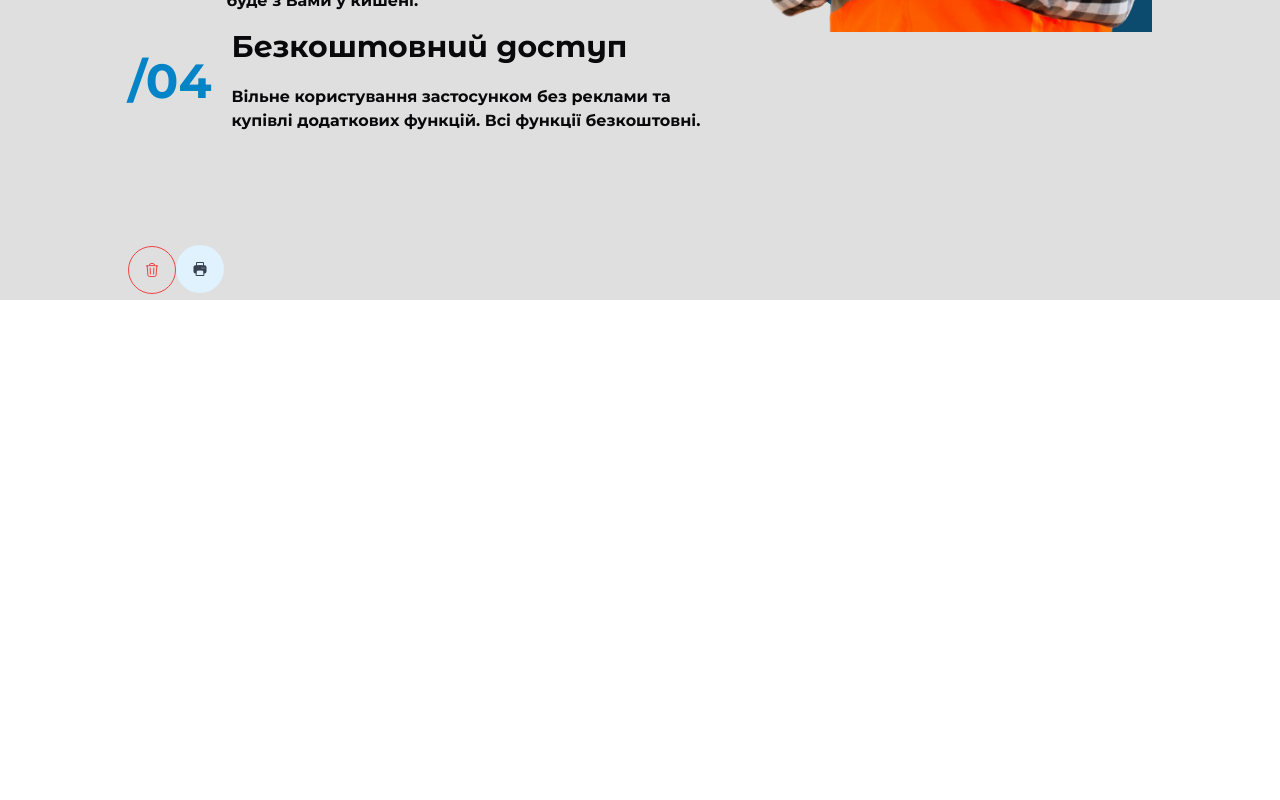
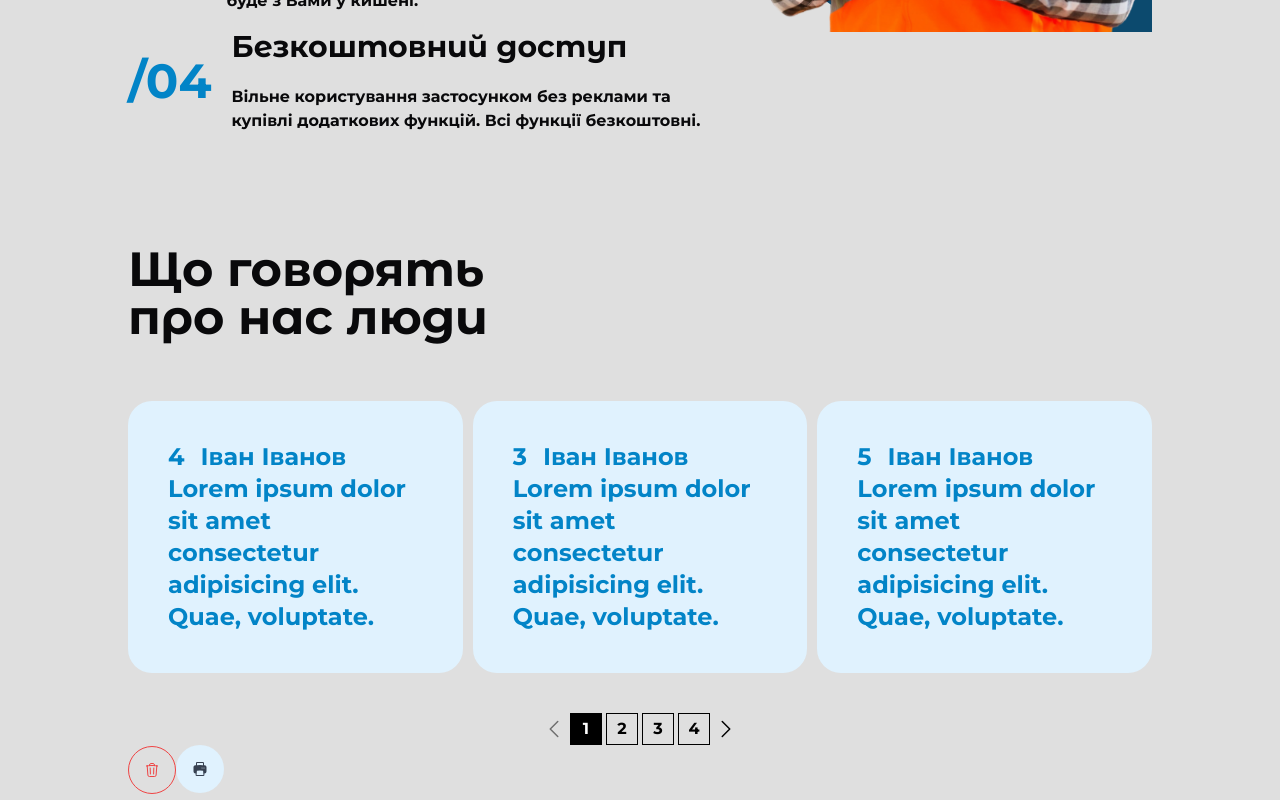
Before and after one commit to Vitaliy28031985/tiam-estimate-app-frontend, a Next.js app: page / in a window 1280 px wide. Shown: the part 1939-2739 px from the top of the page. Before the commit the page ends 2239 px from the top, so only its background shows below. Built offline with nearby package versions, Linux system fonts and the light colour scheme.

Commit message:
add reviews component+carousel

```diff
--- a/package.json
+++ b/package.json
@@ -13,7 +13,8 @@
     "heroicons": "^2.2.0",
     "next": "15.1.0",
     "react": "^19.0.0",
-    "react-dom": "^19.0.0"
+    "react-dom": "^19.0.0",
+    "swiper": "^11.1.15"
   },
   "devDependencies": {
     "@eslint/eslintrc": "^3",
--- /dev/null
+++ b/src/app/components/home/Rewiews.tsx
@@ -0,0 +1,196 @@
+'use client'
+import { useEffect, useState } from "react"
+import { Swiper, SwiperSlide } from "swiper/react";
+import { Pagination, A11y, Virtual, Keyboard, Mousewheel } from "swiper/modules";
+import "swiper/swiper-bundle.css";
+import "../../styles/Review.css";
+import { to } from '../../../../.next/static/chunks/[turbopack]_browser_dev_hmr-client_d6d8d4._';
+
+interface Rewiews {
+    id: number;
+    name?: string;
+    text?: string;
+    rating?: number;
+}
+
+const rewiews: Rewiews[] = [
+    {
+        id: 1,
+        name: 'Іван Іванов',
+        rating: 4,
+        text: 'Lorem ipsum dolor sit amet consectetur adipisicing elit. Quae, voluptate.'
+    },
+    {
+        id: 2,
+        name: 'Іван Іванов',
+        rating: 3,
+        text: 'Lorem ipsum dolor sit amet consectetur adipisicing elit. Quae, voluptate.'
+    },
+    {
+        id: 3,
+        name: 'Іван Іванов',
+        rating: 5,
+        text: 'Lorem ipsum dolor sit amet consectetur adipisicing elit. Quae, voluptate.'
+    },
+    {
+        id: 4,
+        name: 'Іван Іванов',
+        rating: 2,
+        text: 'Lorem ipsum dolor sit amet consectetur adipisicing elit. Quae, voluptate.'
+    },
+    {
+        id: 5,
+        name: 'Іван Іванов',
+        rating: 1,
+        text: 'Lorem ipsum dolor sit amet consectetur adipisicing elit. Quae, voluptate.'
+    },
+    {
+        id: 6,
+        name: 'Іван Іванов',
+        rating: 4,
+        text: 'Lorem ipsum dolor sit amet consectetur adipisicing elit. Quae, voluptate.'
+    },
+    {
+        id: 7,
+        name: 'Іван Іванов',
+        rating: 3,
+        text: 'Lorem ipsum dolor sit amet consectetur adipisicing elit. Quae, voluptate.'
+    },
+    {
+        id: 8,
+        name: 'Іван Іванов',
+        rating: 5,
+        text: 'Lorem ipsum dolor sit amet consectetur adipisicing elit. Quae, voluptate.'
+    },
+    {
+        id: 9,
+        name: 'Іван Іванов',
+        rating: 2,
+        text: 'Lorem ipsum dolor sit amet consectetur adipisicing elit. Quae, voluptate.'
+    },
+    {
+        id: 10,
+        name: 'Іван Іванов',
+        rating: 1,
+        text: 'Lorem ipsum dolor sit amet consectetur adipisicing elit. Quae, voluptate.'
+    }
+]
+export default function Rewiews() {
+    const [currentPage, setCurrentPage] = useState<number>(0);
+    const [rewiewPerPage, setRewiewPerPage] = useState<number>(3);
+    const totalPages = Math.ceil(rewiews.length / rewiewPerPage);
+
+    const handlePageChange = (page: number) => {
+        setCurrentPage(page);
+    };
+
+    const handleNextPage = () => {
+        setCurrentPage((prevPage) => prevPage + 1);
+    };
+
+    const handlePrevPage = () => {
+        setCurrentPage((prevPage) => prevPage - 1);
+    }
+
+    const updateRevewsPerPage = () => {
+        const width = window.innerWidth;
+        if (width < 768) {
+            setRewiewPerPage(1);
+        } else if (width < 1024) {
+            setRewiewPerPage(2);
+        } else {
+            setRewiewPerPage(3);
+        }
+    }
+
+    useEffect(() => {
+        updateRevewsPerPage();
+        window.addEventListener('resize', updateRevewsPerPage);
+        return () => {
+            window.removeEventListener('resize', updateRevewsPerPage);
+        };
+    }, []);
+
+    const currentRewiews = rewiews.slice(currentPage * rewiewPerPage, (currentPage + 1) * rewiewPerPage);
+
+    return (
+        <section>
+            <h2 className='text-5xl font-alternates font-bold text-black mb-[60px] w-[427px]'>Що говорять про нас люди</h2>
+
+            <Swiper
+                modules={[Pagination, A11y, Virtual, Keyboard, Mousewheel]}
+                pagination={{ clickable: true }}
+                allowTouchMove={true}
+                loop={false}
+                breakpoints={
+                    {
+                        0: {
+                            slidesPerView: 1,
+                            spaceBetween: 10,
+                        },
+                        768: {
+                            slidesPerView: 2,
+                            spaceBetween: 10,
+                        },
+                        1024: {
+                            slidesPerView: 3,
+                            spaceBetween: 10,
+                        },
+                        1440: {
+                            slidesPerView: 3,
+                            spaceBetween: 12
+                        }
+
+                    }}
+                onSlideChange={(swiper) => handlePageChange(swiper.activeIndex)}
+            >
+                {currentRewiews.map((rewiew) => (
+                    <SwiperSlide key={rewiew.id}>
+                        <div className='bg-blue-5 rounded-3xl p-10 mb-10'>
+                            <div className='flex items-center gap-4'>
+                                <p className='text-2xl text-blue-20 font-semibold'>{rewiew.rating}</p>
+                                <p className='text-2xl text-blue-20 font-semibold'>{rewiew.name}</p>
+                            </div>
+                            <p className='text-2xl text-blue-20 font-semibold'>{rewiew.text}</p>
+                        </div>
+                    </SwiperSlide>
+                ))}
+            </Swiper>
+            <div className="flex justify-center items-center w-full">
+                <button
+                    className={`flex justify-center items-center w-8 h-8 ${currentPage === 0 ? 'opacity-50' : ''}`}
+                    disabled={currentPage === 0}
+                    onClick={handlePrevPage}
+                >
+                    <svg xmlns="http://www.w3.org/2000/svg" fill="none" viewBox="0 0 24 24" strokeWidth={1.5} stroke="currentColor" className="size-6">
+                        <path strokeLinecap="round" strokeLinejoin="round" d="M15.75 19.5 8.25 12l7.5-7.5" />
+                    </svg>
+                </button>
+                <div className='pagination'>
+                    {Array.from({ length: totalPages }).map((_, index) => (
+                        <button
+                            key={index}
+                            className={index === currentPage ? 'active' : ''}
+                            onClick={() => handlePageChange(index)}
+                        >
+                            {index + 1}
+                        </button>
+                    ))}
+                </div>
+                <button
+                    className={`flex justify-center items-center w-8 h-8 ${currentPage === totalPages - 1 ? 'opacity-50' : ''}`}
+                    disabled={currentPage === totalPages - 1}
+                    onClick={handleNextPage}
+                >
+                    <svg xmlns="http://www.w3.org/2000/svg" fill="none" viewBox="0 0 24 24" strokeWidth={1.5} stroke="currentColor" className="size-6">
+                        <path strokeLinecap="round" strokeLinejoin="round" d="m8.25 4.5 7.5 7.5-7.5 7.5" />
+                    </svg>
+                </button>
+            </div>
+
+
+
+
+        </section>
+    )
+}
--- a/src/app/page.tsx
+++ b/src/app/page.tsx
@@ -3,6 +3,8 @@ import OrderAs from './components/home/OrderAs';
 import Features from './components/home/Features';
 import ButtonDelete from './UI/Buttons/ButtonDelete';
 import ButtonPrint from './UI/Buttons/ButtonPrint';
+import Rewiews from './components/home/Rewiews';
+
 
 
 export default function Home() {
@@ -12,11 +14,12 @@ export default function Home() {
       <div className='w-[1249px] ml-auto mr-auto container'>
         <MainSection />
         <OrderAs />
-        <Features/>
+        <Features />
+        <Rewiews />
 
-      <ButtonDelete />
-    <ButtonPrint />
-     </div>
+        <ButtonDelete />
+        <ButtonPrint />
+      </div>
 
 
     </div>
--- /dev/null
+++ b/src/app/styles/Review.css
@@ -0,0 +1,31 @@
+.review-carousel{
+    text-align: center;
+}
+
+.review-slide{
+    padding: 24px 30px;
+}
+
+.pagination{
+    display: flex;
+    justify-content: center;
+    gap: 4px;
+
+
+}
+
+.pagination button{
+    display: flex;
+    width: 32px;
+    height: 32px;
+    justify-content: center;
+    align-items: center;
+    margin: 0;
+    border: 1px solid black;
+
+}
+
+.pagination button.active{
+    background-color: black;
+    color: white;
+}
```
Also changed, not shown: 1 other file (tests, documents, lock files or other folders).
